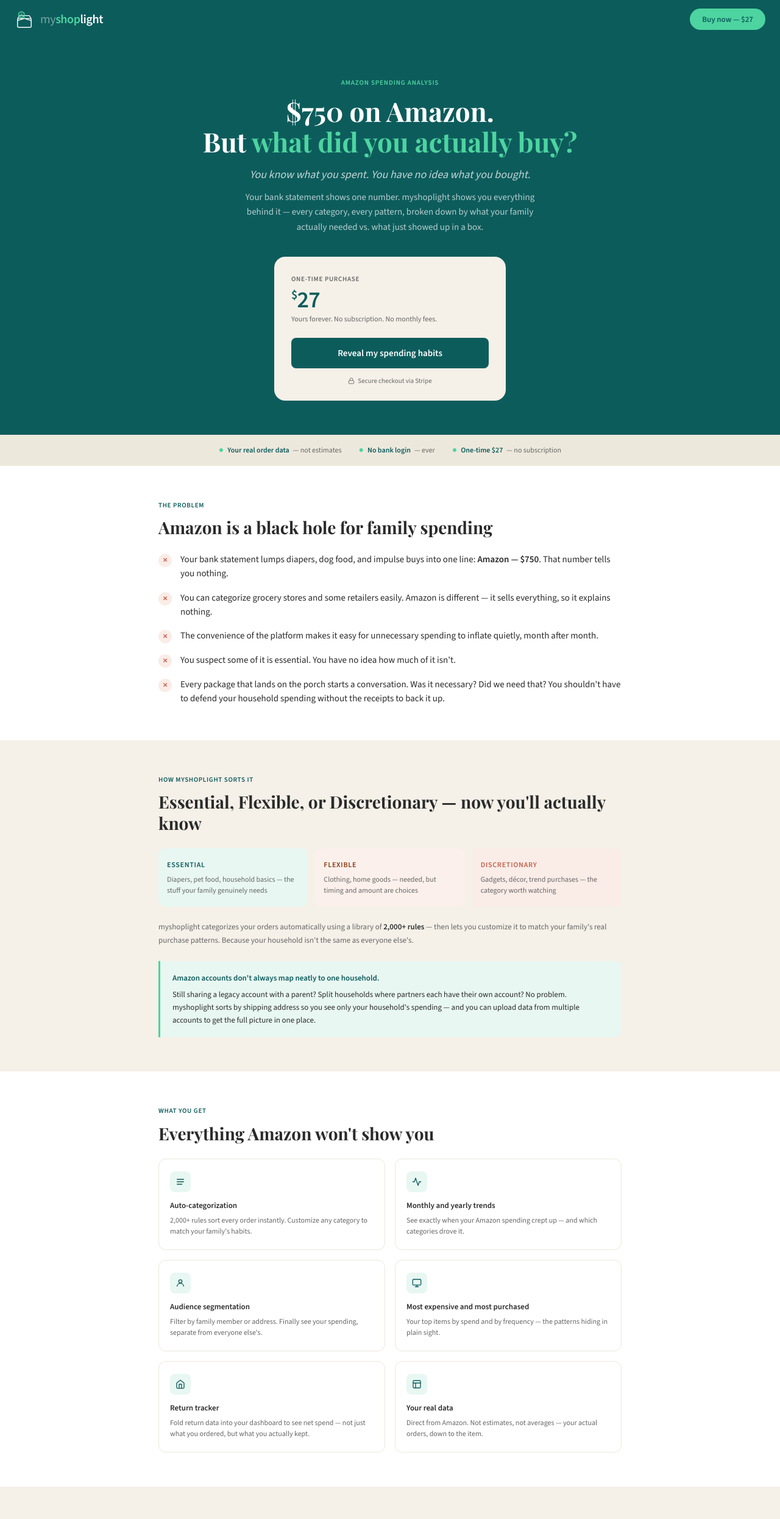
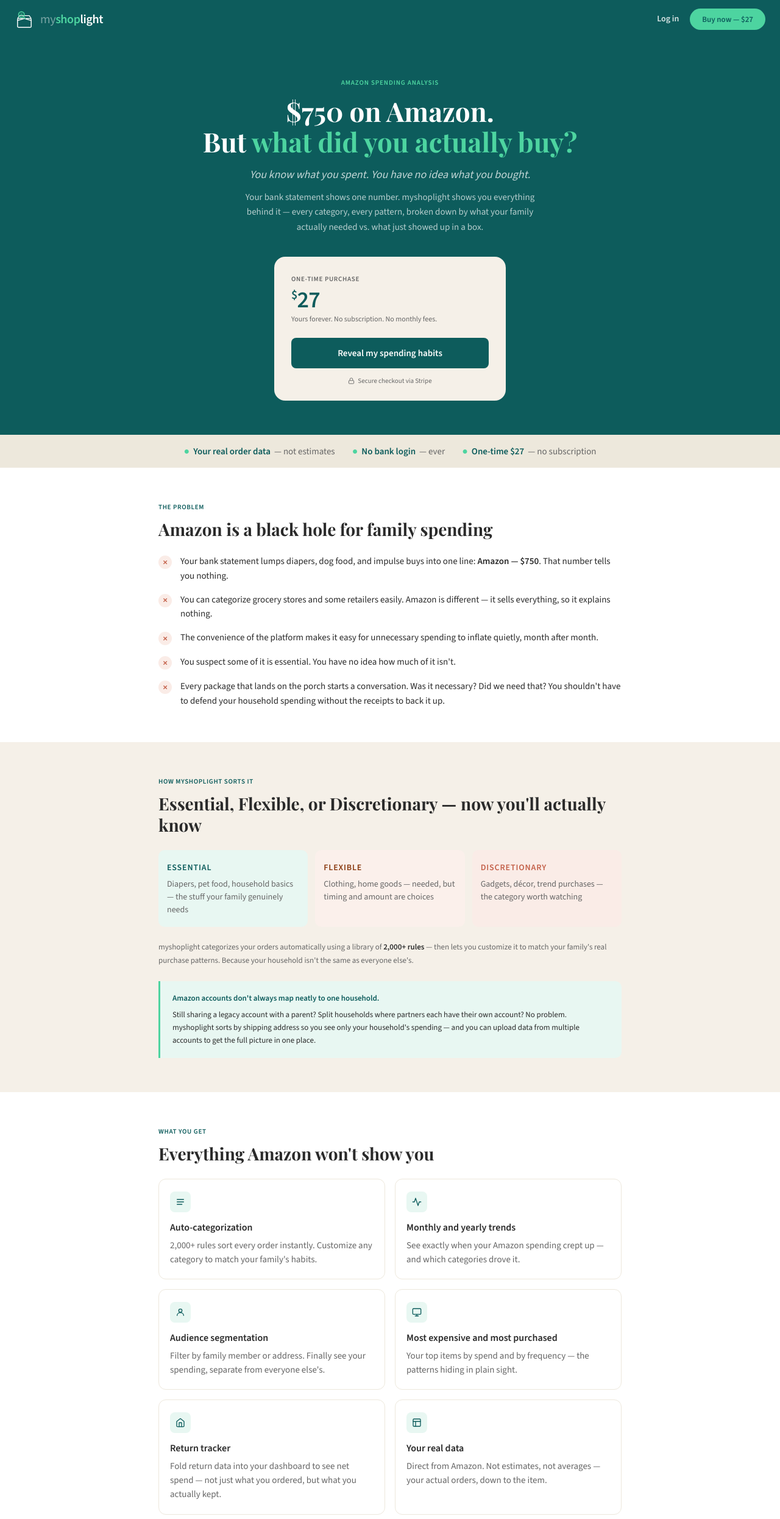
Before and after one commit to jennadawson/myshoplight, a website: page sales.html in a window 1280 px wide. Shown: the top 2491 px of the page at 61% size. Drawn offline with nearby package versions, Linux system fonts and the light colour scheme.

```diff
--- a/sales.html
+++ b/sales.html
@@ -123,6 +123,9 @@
       white-space: nowrap;
     }
     .nav-cta:hover { background: #3bc490; }
+    .nav-right { display: flex; align-items: center; gap: 18px; }
+    .nav-login { color: #fff; font-size: 14px; font-weight: 600; text-decoration: none; opacity: 0.85; white-space: nowrap; }
+    .nav-login:hover { opacity: 1; }
 
     /* ── HERO ── */
     .hero {
@@ -233,14 +236,14 @@
       flex-wrap: wrap;
     }
     .proof-item {
-      font-size: 12px;
+      font-size: 15px;
       color: var(--muted);
       display: flex;
       align-items: center;
       gap: 6px;
     }
     .proof-item strong { color: var(--teal); }
-    .proof-dot { color: var(--mint); font-size: 14px; }
+    .proof-dot { color: var(--mint); font-size: 16px; }
 
     /* ── PAIN LIST ── */
     .pain-list {
@@ -295,7 +298,7 @@
     .spend-card.essential    .spend-card-label { color: var(--teal); }
     .spend-card.flexible     .spend-card-label { color: #8A3A10; }
     .spend-card.discretionary .spend-card-label { color: var(--rust); }
-    .spend-card p { font-size: 12px; color: var(--muted); line-height: 1.5; }
+    .spend-card p { font-size: 14px; color: var(--muted); line-height: 1.5; }
 
     .spend-note {
       font-size: 13px;
@@ -348,8 +351,8 @@
       margin-bottom: 12px;
     }
     .feat-icon svg { width: 16px; height: 16px; stroke: var(--teal); fill: none; stroke-width: 2; stroke-linecap: round; stroke-linejoin: round; }
-    .feat-card h3 { font-size: 13px; font-weight: 600; margin-bottom: 4px; color: var(--text); }
-    .feat-card p  { font-size: 12px; color: var(--muted); line-height: 1.55; }
+    .feat-card h3 { font-size: 16px; font-weight: 600; margin-bottom: 5px; color: var(--text); }
+    .feat-card p  { font-size: 15px; color: var(--muted); line-height: 1.55; }
 
     /* ── HOW IT WORKS ── */
     .steps { display: flex; flex-direction: column; gap: 24px; }
@@ -368,7 +371,7 @@
       justify-content: center;
     }
     .step h3 { font-size: 15px; font-weight: 600; margin-bottom: 4px; }
-    .step p  { font-size: 13px; color: var(--muted); line-height: 1.55; }
+    .step p  { font-size: 15px; color: var(--muted); line-height: 1.55; }
 
     /* ── TESTIMONIALS ── */
     .testi-grid { display: flex; flex-direction: column; gap: 14px; }
@@ -404,13 +407,13 @@
     }
     .faq-item:first-child { border-top: 1px solid var(--cream2); }
     .faq-q {
-      font-size: 14px;
+      font-size: 16px;
       font-weight: 600;
       color: var(--text);
       margin-bottom: 8px;
     }
     .faq-a {
-      font-size: 13px;
+      font-size: 15px;
       color: var(--muted);
       line-height: 1.65;
     }
@@ -459,7 +462,10 @@
       </svg>
       <span class="wordmark"><span class="my">my</span><span class="shop">shop</span><span class="light">light</span></span>
     </a>
-    <button class="nav-cta" onclick="handleCheckout()">Buy now — $27</button>
+    <div class="nav-right">
+      <a href="login.html" class="nav-login">Log in</a>
+      <button class="nav-cta" onclick="handleCheckout()">Buy now — $27</button>
+    </div>
   </nav>
 
   <!-- HERO -->
```
